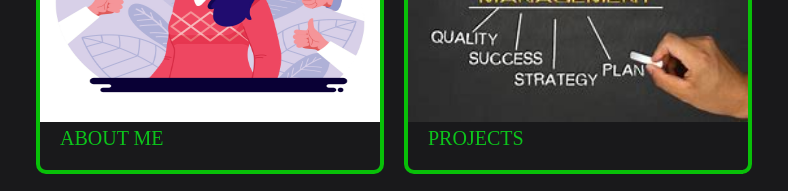
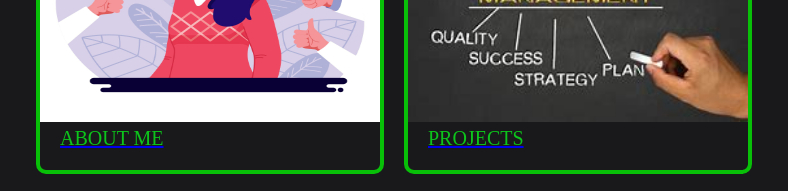
Before and after one commit to Rejitha-G/PORTFOLIO-REJITHA-STATIC_PAGE, a plain HTML site: page index.html in a window 1280 px wide. Shown: the part 860-1051 px from the top of the page, 274-1062 px from the left. Drawn offline with Linux system fonts and the light colour scheme.

Commit message:
Update index.html

```diff
--- a/index.html
+++ b/index.html
@@ -16,11 +16,11 @@
 
             <div class="holder">
                 <img class="con2image" src="freepik__upload__61092.jpeg">
-                <p class="con2p">ABOUT ME</p>
+                <a href="about-me.html"><p class="con2p">ABOUT ME</p></a>
                 </div>
                 <div  class="holder">
                     <img class="con2image" src="OIP.jpg">
-                    <p class="con2p">PROJECTS</p>
+                    <a href="project.html"><p class="con2p">PROJECTS</p></a>
                     </div>
 
 
```
